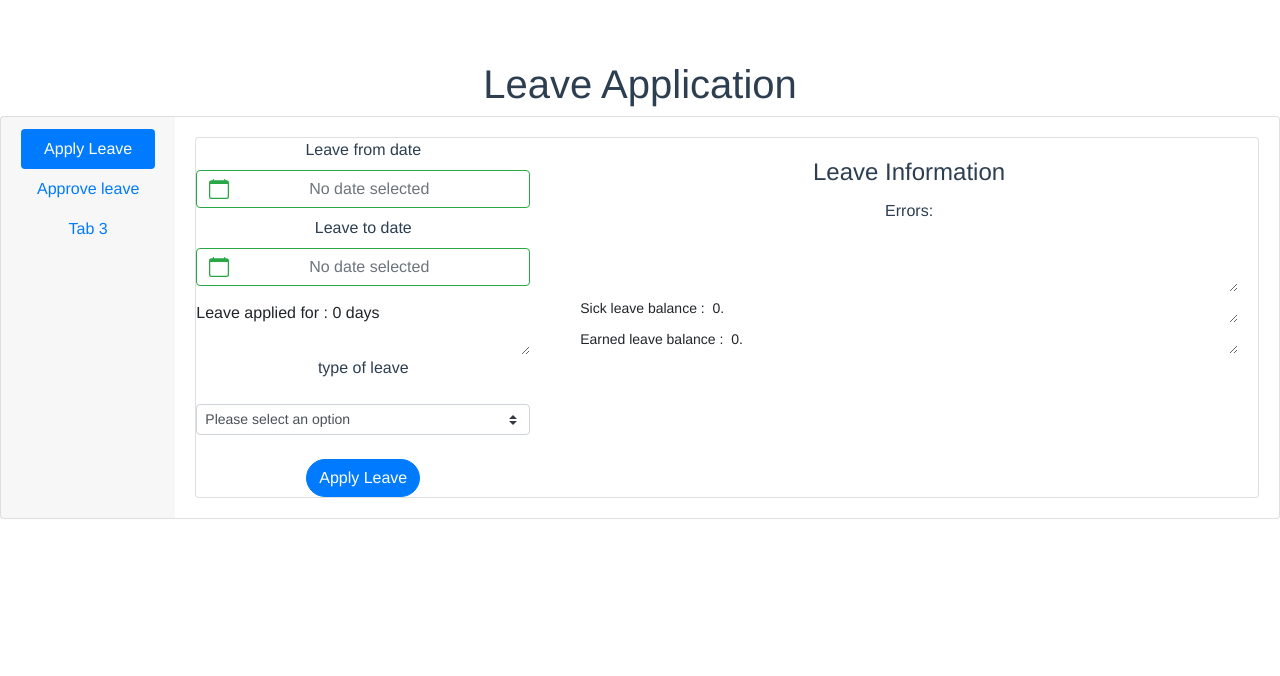
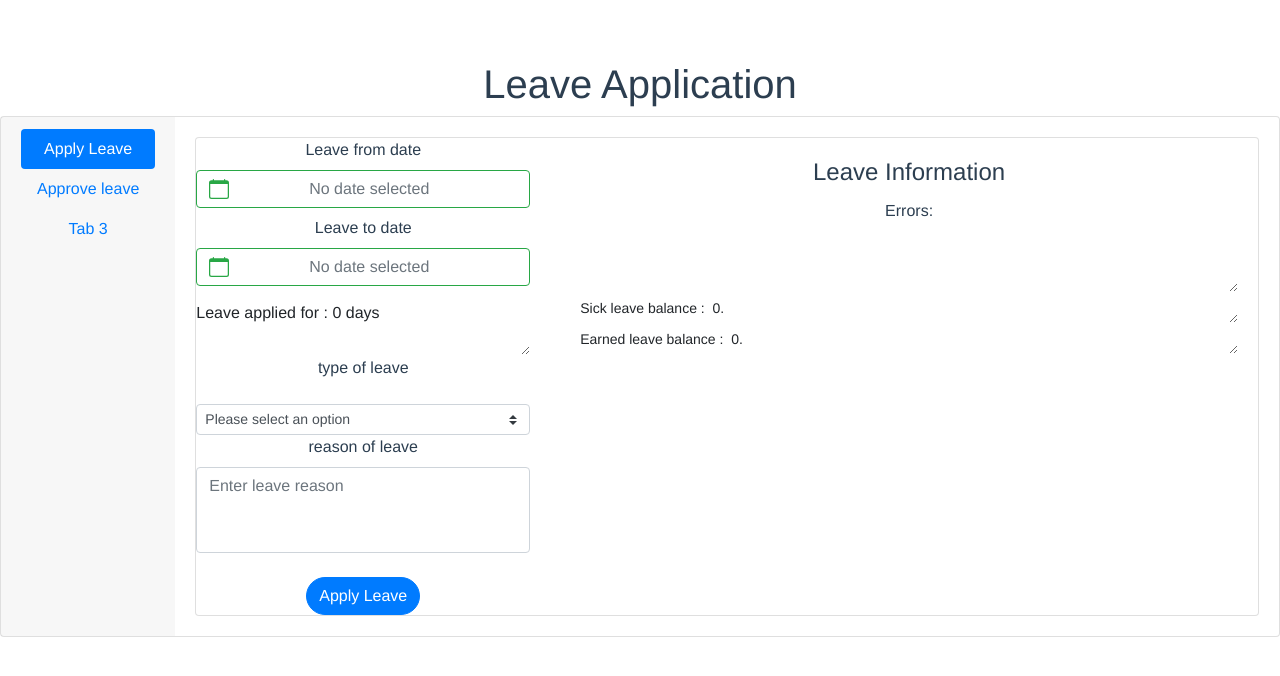
Before and after one commit to tanmaypatil/leave-application, a Vue app in the folder leave-app/: page / in a window 1280 px wide. Shown: the top 676 px of the page. Built offline with nearby package versions, Linux system fonts and the light colour scheme; no server answers.

Commit message:
added reason for leave in leave application form

```diff
--- a/leave-app/src/components/LeaveApply.vue
+++ b/leave-app/src/components/LeaveApply.vue
@@ -2,7 +2,6 @@
   <div id="leave-apply">
     <b-card no-body>
       <b-row>
-
         <b-col cols="4">
           <label for="leave-frdatepicker">Leave from date</label>
           <b-form-datepicker
@@ -30,6 +29,14 @@
             size="sm"
             class="mt-3"
           ></b-form-select>
+           <label for="reason">reason of leave</label>
+          <b-form-textarea
+            id="reason"
+            v-model="reason"
+            placeholder="Enter leave reason"
+            rows="3"
+            max-rows="6"
+          ></b-form-textarea>
           <b-button v-on:click="apply" class="mt-4" pill variant="primary">Apply Leave</b-button>
         </b-col>
         <b-col cols="8">
@@ -60,7 +67,6 @@
       </b-row>
     </b-card>
   </div>
-
 </template>
 
 <script>
@@ -86,6 +92,7 @@ export default {
         { value: "sick_leave", text: "Sick Leave" },
         { value: "earned_leave", text: "Earned Leave" }
       ],
+      reason : "",
       items: []
     };
   },
@@ -105,10 +112,10 @@ export default {
       let new_bal = 0;
       if (this.selected === "sick_leave") {
         new_bal = this.sick_leave_value - this.leave_days_value;
-        console.log("new sick leave bal" +new_bal);
+        console.log("new sick leave bal" + new_bal);
       } else {
         new_bal = this.earned_leave_value - this.leave_days_value;
-         console.log("new earned leave bal" +new_bal);
+        console.log("new earned leave bal" + new_bal);
       }
       let variables = {
         bal: new_bal,
@@ -141,8 +148,7 @@ export default {
                 this.earned_leave_value = new_bal;
               }
               // emit a event to parent to rerender the component
-              this.$emit('ChangeView');
-
+              this.$emit("ChangeView");
             }
           }
         })
@@ -246,8 +252,8 @@ export default {
     apply: function() {
       // Call mutation to add leave to the employee
       const query = `
-      mutation apply_leave($from_date : date ,$to_date : date , $type : String , $emp_id : Int,$working_days : Int) {
-      insert_leave_app_leave_applications(objects: {from_date: $from_date, to_date: $to_date, type: $type, emp_id: $emp_id , working_days : $working_days}){
+      mutation apply_leave($from_date : date ,$to_date : date , $type : String , $emp_id : Int,$working_days : Int , $reason : String ) {
+      insert_leave_app_leave_applications(objects: {from_date: $from_date, to_date: $to_date, type: $type, emp_id: $emp_id , working_days : $working_days , reason : $reason  }){
          returning {
           id
         }
@@ -279,7 +285,8 @@ export default {
           to_date: this.todate,
           type: this.selected,
           working_days: leave_days,
-          emp_id: this.user_id
+          emp_id: this.user_id,
+          reason : this.reason
         };
         const url = "http://localhost:8080/v1/graphql";
         const opts = {
@@ -300,10 +307,8 @@ export default {
                 result.data.insert_leave_app_leave_applications
                   .affected_rows === 1
               ) {
-
-                  // update the leave balance
-                  this.update_leave_balance();
-
+                // update the leave balance
+                this.update_leave_balance();
               }
             }
           })
@@ -367,7 +372,7 @@ export default {
           leave_obj = {};
           leave_obj.from_date = leave.from_date;
           leave_obj.to_date = leave.to_date;
-          leave_obj.total_leaves = leave.working_days ;
+          leave_obj.total_leaves = leave.working_days;
           leave_obj.type = leave.type;
           if (leave.employeeByApprovedBy) {
             leave_obj.approved_by = leave.employeeByApprovedBy.emp_name;
```
